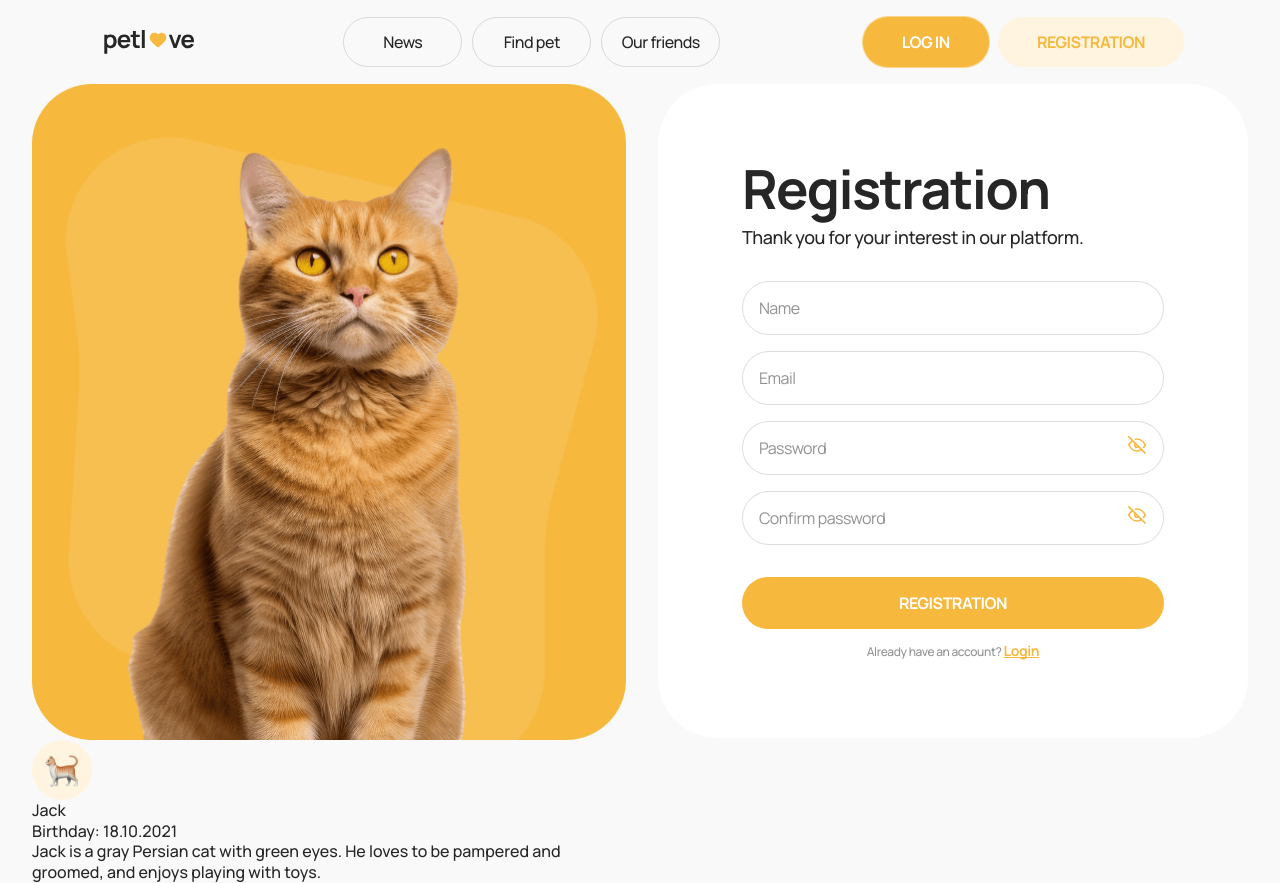
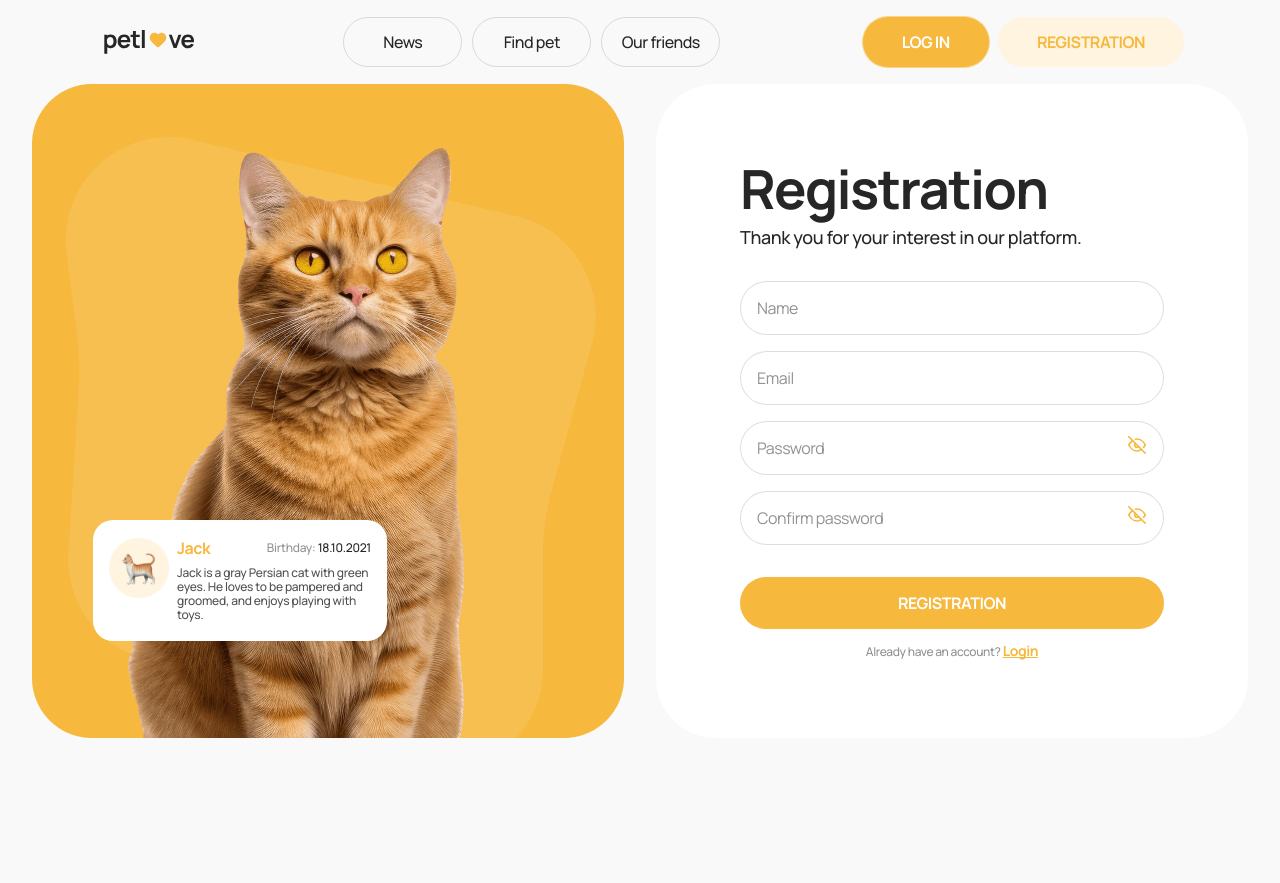
Before and after one commit to valentyna88/petlove, a React (Vite) app: page /register in a window 1280 px wide. After the commit the page ends 800 px from the top, so only its background shows below. Built offline with nearby package versions, Linux system fonts and the light colour scheme.

Commit message:
style: add PetBlock styles

```diff
--- a/src/components/PetBlock/PetBlock.module.css
+++ b/src/components/PetBlock/PetBlock.module.css
@@ -0,0 +1,64 @@
+.imageContainer {
+  position: relative;
+}
+
+@media screen and (min-width: 768px) {
+  .messageWrapper {
+    position: absolute;
+    left: 32px;
+    bottom: 32px;
+    z-index: 1;
+    display: flex;
+    align-items: flex-start;
+    gap: 8px;
+    width: 294px;
+    height: 121px;
+    padding: 18px 16px 19px;
+    border-radius: 20px;
+    background-color: var(--bg-secondary);
+  }
+  .avatarWrapper {
+    display: flex;
+    justify-content: center;
+    align-items: center;
+    width: 60px;
+    min-width: 60px;
+    height: 60px;
+    border-radius: 50%;
+  }
+  .nameWrapper {
+    display: flex;
+    justify-content: space-between;
+    align-items: center;
+    margin-bottom: 8px;
+  }
+  .name {
+    font-weight: 700;
+    font-size: 16px;
+    line-height: 1.25;
+    letter-spacing: -0.03em;
+    color: var(--color-accent);
+  }
+  .birthday {
+    font-size: 12px;
+    line-height: 1.17;
+    letter-spacing: -0.02em;
+    color: var(--color-gray-light);
+  }
+  .birthday span {
+    color: var(--color-text-dark);
+  }
+  .description {
+    font-size: 12px;
+    line-height: 1.17;
+    letter-spacing: -0.02em;
+    color: var(--color-text-input);
+  }
+}
+
+@media screen and (min-width: 1280px) {
+  .messageWrapper {
+    left: 61px;
+    bottom: 97px;
+  }
+}
```
